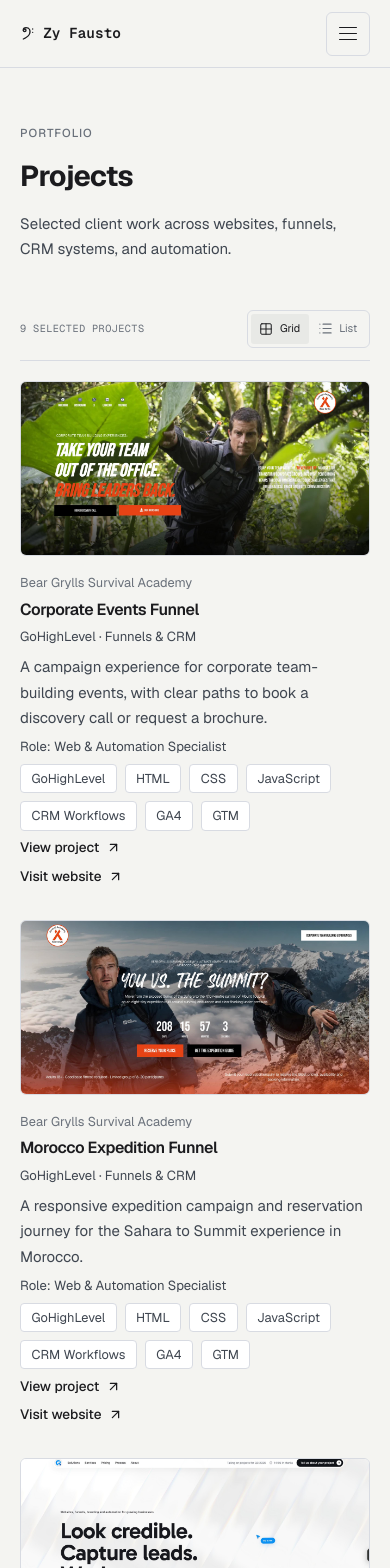
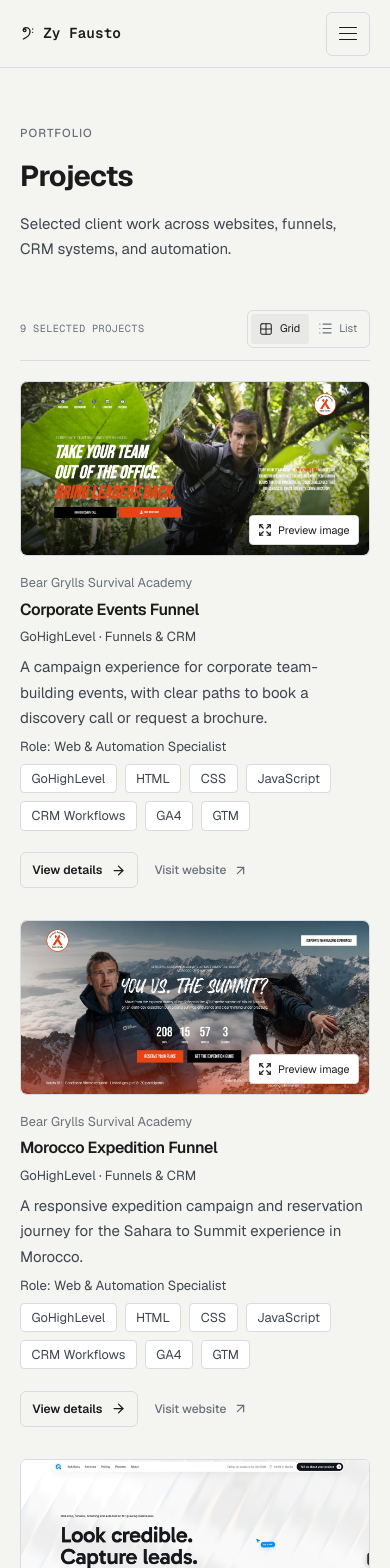
Before and after one commit to SphinxyNine/2026-Portfolio, a Next.js app: page /work in a window 390 px wide. Shown: the top 1568 px of the page. Built offline with nearby package versions, Linux system fonts and the light colour scheme.

Commit message:
Refresh tech stack and project previews

```diff
--- a/app/globals.css
+++ b/app/globals.css
@@ -317,21 +317,44 @@
   .section-index { font-family: var(--font-geist-mono), monospace; font-size: 0.7rem; letter-spacing: 0; }
   .section-note { max-width: 65ch; color: var(--muted); font-size: 0.875rem; margin: -0.4rem 0 1.8rem; }
   .project-grid { display: grid; grid-template-columns: repeat(2, minmax(0, 1fr)); column-gap: 1.7rem; row-gap: 2.3rem; }
-  .project-card { min-width: 0; }
-  .project-card-visual { position: relative; aspect-ratio: 16 / 8; overflow: hidden; border: 1px solid var(--line); border-radius: var(--radius); background: var(--surface); }
-  .project-card-visual img { object-fit: cover; }
+  .project-card { display: flex; min-width: 0; flex-direction: column; }
+  .project-card-visual { position: relative; aspect-ratio: 16 / 8; border: 1px solid var(--line); border-radius: var(--radius); background: var(--surface); }
+  .project-preview-trigger { position: absolute; inset: 0; display: block; width: 100%; height: 100%; overflow: hidden; padding: 0; border: 0; border-radius: inherit; background: var(--surface); }
+  .project-preview-trigger > img { object-fit: cover; object-position: top center; transition: scale 240ms ease; }
+  .project-preview-trigger:hover > img, .project-preview-trigger:focus-visible > img { scale: 1.025; }
+  .project-preview-hint { position: absolute; right: 0.65rem; bottom: 0.65rem; display: inline-flex; align-items: center; gap: 0.35rem; padding: 0.3rem 0.5rem; border: 1px solid var(--line); border-radius: 4px; background: var(--surface); color: var(--text); font-size: 0.67rem; opacity: 0; transition: opacity 160ms ease; }
+  .project-preview-trigger:hover .project-preview-hint, .project-preview-trigger:focus-visible .project-preview-hint { opacity: 1; }
+  .project-preview-hover { position: fixed; top: 50%; left: calc(50% + var(--sidebar-width) / 2); z-index: 80; width: min(760px, calc(100vw - var(--sidebar-width) - 3rem)); padding: 0.5rem; border: 1px solid var(--line-bright); border-radius: var(--radius); background: var(--surface); box-shadow: 0 20px 60px #0005; opacity: 0; pointer-events: none; transform: translate(-50%, -48%); transition: opacity 180ms ease, transform 180ms ease; }
+  .project-preview-hover-image { position: relative; aspect-ratio: 16 / 8.5; overflow: hidden; background: var(--bg); }
+  .project-preview-hover-image img, .project-preview-dialog-image img { object-fit: contain; }
+  .project-preview-hover > p { padding: 0.45rem 0.35rem 0.1rem; color: var(--text); font-size: 0.75rem; }
+  @media (hover: hover) and (pointer: fine) {
+    .project-preview-trigger:hover + .project-preview-hover,
+    .project-preview-trigger:focus-visible + .project-preview-hover { opacity: 1; transform: translate(-50%, -50%); }
+  }
+  .project-preview-dialog { width: min(1040px, calc(100vw - 2rem)); max-width: none; max-height: calc(100dvh - 2rem); overflow: hidden; padding: 0; border: 1px solid var(--line-bright); border-radius: var(--radius); background: var(--surface); color: var(--text); box-shadow: 0 24px 70px #0007; }
+  .project-preview-dialog::backdrop { background: #000a; }
+  .project-preview-dialog-header { display: flex; align-items: center; justify-content: space-between; gap: 1rem; padding: 0.55rem 0.75rem; border-bottom: 1px solid var(--line); }
+  .project-preview-dialog-header p { overflow: hidden; color: var(--text); font-size: 0.82rem; text-overflow: ellipsis; white-space: nowrap; }
+  .project-preview-dialog-header button { display: grid; width: 34px; height: 34px; place-items: center; border: 0; border-radius: var(--radius); background: transparent; color: var(--text); }
+  .project-preview-dialog-header button:hover { background: var(--surface-raised); }
+  .project-preview-dialog-image { position: relative; width: 100%; height: min(70vw, calc(100dvh - 6rem), 560px); background: var(--bg); }
   .visual-placeholder { display: flex; flex-direction: column; align-items: center; justify-content: center; gap: 0.6rem; height: 100%; color: var(--muted); font-size: 0.75rem; }
   .project-number { position: absolute; left: 1rem; top: 0.7rem; font-family: var(--font-geist-mono), monospace; font-size: 0.65rem; }
-  .project-card-content { display: grid; gap: 0.35rem; padding-top: 1rem; }
+  .project-card-content { display: flex; flex: 1; flex-direction: column; align-items: flex-start; gap: 0.35rem; padding-top: 1rem; }
   .project-client { font-size: 0.8rem; color: var(--muted); }
   .project-card h3 { font-size: clamp(1rem, 0.9rem + 0.3vw, 1.15rem); }
   .project-category, .project-role { font-size: 0.82rem; }
+  .project-card-actions { display: flex; flex-wrap: wrap; align-items: center; gap: 0.65rem 1rem; width: 100%; margin-top: auto; padding-top: 1rem; }
+  .project-card-details { display: inline-flex; align-items: center; gap: 0.55rem; min-height: 36px; padding: 0.4rem 0.7rem; border: 1px solid var(--line); border-radius: var(--radius); color: var(--text); font-size: 0.75rem; font-weight: 550; }
+  .project-card-details:hover { border-color: var(--line-bright); background: var(--surface-raised); }
+  .project-card-live { color: var(--muted); font-size: 0.75rem; }
   .project-status { display: block; width: fit-content; margin-top: 0.45rem; padding: 0.15rem 0.5rem; border: 1px solid var(--line); border-radius: 4px; font-size: 0.7rem; color: var(--muted); }
   .view-collection[data-view="list"] .project-grid { grid-template-columns: 1fr; gap: 0; }
   .view-collection[data-view="list"] .project-card { display: grid; grid-template-columns: 220px minmax(0, 1fr); gap: 1.3rem; padding: 1rem 0; border-bottom: 1px solid var(--line); }
   .view-collection[data-view="list"] .project-card:first-child { padding-top: 0; }
   .view-collection[data-view="list"] .project-card-visual { aspect-ratio: 16 / 9; }
-  .view-collection[data-view="list"] .project-card-content { align-content: center; padding-top: 0; }
+  .view-collection[data-view="list"] .project-card-content { justify-content: center; padding-top: 0; }
   .view-collection[data-view="list"] .project-card-content > p:not(.project-client, .project-category),
   .view-collection[data-view="list"] .project-card .tag-list { display: none; }
   .tag-list { display: flex; flex-wrap: wrap; gap: 0.5rem; }
@@ -340,9 +363,7 @@
   .stack-row:first-child { padding-top: 0.25rem; }
   .stack-row:last-child { border-bottom: 0; padding-bottom: 0; }
   .stack-row h3 { padding-top: 0.2rem; font-size: 0.91rem; font-weight: 500; }
-  .pending-tools { margin-top: 0.75rem; font-size: 0.78rem; color: var(--muted); }
-  .pending-tools summary { cursor: pointer; width: fit-content; }
-  .pending-tools p { margin-top: 0.5rem; color: var(--muted); }
+  .stack-description { margin-bottom: 0.7rem; color: var(--muted); font-size: 0.84rem; }
   .experience-row { display: grid; grid-template-columns: 175px minmax(0, 1fr); gap: 2rem; border-bottom: 1px solid var(--line); padding: 1.8rem 0; }
   .experience-row:first-child { padding-top: 0; }
   .experience-row:last-child { padding-bottom: 0; border-bottom: 0; }
@@ -610,6 +631,7 @@
     .mobile-menu .theme-choice { width: 34px; height: 34px; }
     .mobile-menu .sound-settings-panel { right: auto; left: 0; }
     .page { padding-top: 2.5rem; }
+    .project-preview-hover { left: 50%; width: min(760px, calc(100vw - 2rem)); }
   }
   @media (max-width: 700px) {
     .page, .site-footer { width: calc(100% - 2.5rem); }
@@ -641,6 +663,7 @@
     .overview-highlights li + li { border-left: 0; border-top: 1px solid var(--line); }
     .project-grid { grid-template-columns: 1fr; row-gap: 2rem; }
     .project-card-visual { aspect-ratio: 16 / 8; }
+    .project-preview-hint { opacity: 1; }
     .view-collection[data-view="list"] .project-card { grid-template-columns: 105px minmax(0, 1fr); gap: 0.9rem; }
     .view-collection[data-view="list"] .project-card-visual { aspect-ratio: 1; }
     .view-collection[data-view="list"] .project-card .visual-placeholder > span:not(.project-number) { display: none; }
--- a/app/page.tsx
+++ b/app/page.tsx
@@ -15,6 +15,7 @@
 import { SelectedWorkCarousel } from '@/components/selected-work-carousel';
 import {
   credentials,
+  coreStack,
   experience,
   experiencePeriod,
   overviewHighlights,
@@ -24,8 +25,6 @@
 } from '@/data/portfolio';
 
 const featuredExperience = [experience[0], experience[1], experience[3]];
-const featuredStack = ['GoHighLevel', 'React', 'JavaScript', 'CRM workflows', 'GA4', 'GTM', 'Node.js', 'MongoDB'];
-
 const credentialIcons = {
   Certification: Award,
   Training: Network,
@@ -85,7 +84,7 @@
             <Link className="inline-link" href="/skills">View all <ArrowRight size={14} /></Link>
           </div>
           <ul className="tag-list home-stack-tags" aria-label="Core tools">
-            {featuredStack.map((tool) => <li key={tool}>{tool}</li>)}
+            {coreStack.map((tool) => <li key={tool}>{tool}</li>)}
           </ul>
         </div>
       </section>
--- a/app/skills/page.tsx
+++ b/app/skills/page.tsx
@@ -3,13 +3,13 @@
 import { TechStackContent } from '@/components/portfolio-sections';
 
 export const metadata: Metadata = {
-  title: 'Tech Stack', description: 'Technologies and tools, grouped by the work they support.',
+  title: 'Tech Stack', description: 'The development, CRM, automation, and tracking tools behind my client work.',
   alternates: { canonical: '/skills/' },
 };
 export default function Page() {
   return (
     <div className="page">
-      <PageIntro eyebrow="Portfolio" title="Tech Stack" description="Technologies and tools, grouped by the work they support." />
+      <PageIntro eyebrow="Portfolio" title="Tech Stack" description="The development, CRM, automation, and tracking tools behind my client work." />
       <TechStackContent />
     </div>
   );
--- a/components/project-card.tsx
+++ b/components/project-card.tsx
@@ -1,7 +1,7 @@
-import { ArrowUpRight, ImageIcon } from 'lucide-react';
-import Image from 'next/image';
+import { ArrowRight, ArrowUpRight, ImageIcon } from 'lucide-react';
 import Link from 'next/link';
 import type { Project } from '@/data/portfolio';
+import { ProjectImagePreview } from '@/components/project-image-preview';
 import { TagList } from '@/components/tag-list';
 import { isSafeExternalUrl } from '@/lib/links';
 
@@ -11,7 +11,7 @@
   return (
     <article className="project-card">
       <div className="project-card-visual">
-        {screenshot ? <Image src={screenshot.src} alt={screenshot.alt} fill sizes="(max-width: 700px) 100vw, 50vw" /> : (
+        {screenshot ? <ProjectImagePreview screenshot={screenshot} title={project.title} /> : (
           <div className="visual-placeholder">
             <span className="project-number">{String(index + 1).padStart(2, '0')}</span>
             <ImageIcon size={24} strokeWidth={1.25} aria-hidden="true" />
@@ -26,14 +26,16 @@
         {project.summary && <p>{project.summary}</p>}
         {project.role && <p className="project-role">Role: {project.role}</p>}
         <TagList items={project.tools} />
-        {project.placeholder ? <span className="project-status">Details pending</span> : (
-          <Link className="inline-link" href={isSafeExternalUrl(project.caseStudyUrl) ? project.caseStudyUrl : `/work/${project.slug}/`}>
-            View project <ArrowUpRight size={15} />
-          </Link>
-        )}
-        {!project.placeholder && isSafeExternalUrl(project.liveUrl) && (
-          <a className="inline-link" href={project.liveUrl} target="_blank" rel="noopener noreferrer">Visit website <ArrowUpRight size={15} /></a>
-        )}
+        <div className="project-card-actions">
+          {project.placeholder ? <span className="project-status">Details pending</span> : (
+            <Link className="project-card-details" href={isSafeExternalUrl(project.caseStudyUrl) ? project.caseStudyUrl : `/work/${project.slug}/`}>
+              View details <ArrowRight size={15} aria-hidden="true" />
+            </Link>
+          )}
+          {!project.placeholder && isSafeExternalUrl(project.liveUrl) && (
+            <a className="inline-link project-card-live" href={project.liveUrl} target="_blank" rel="noopener noreferrer">Visit website <ArrowUpRight size={15} aria-hidden="true" /></a>
+          )}
+        </div>
       </div>
     </article>
   );
--- /dev/null
+++ b/components/project-image-preview.tsx
@@ -0,0 +1,47 @@
+'use client';
+
+import { Expand, X } from 'lucide-react';
+import Image from 'next/image';
+import { useRef } from 'react';
+
+type Screenshot = { src: string; alt: string };
+
+export function ProjectImagePreview({ screenshot, title }: { screenshot: Screenshot; title: string }) {
+  const dialogRef = useRef<HTMLDialogElement>(null);
+
+  return (
+    <>
+      <button
+        className="project-preview-trigger"
+        type="button"
+        aria-label={`Enlarge preview of ${title}`}
+        onClick={() => dialogRef.current?.showModal()}
+      >
+        <Image src={screenshot.src} alt={screenshot.alt} fill sizes="(max-width: 700px) 100vw, (max-width: 1100px) 50vw, 520px" />
+        <span className="project-preview-hint" aria-hidden="true"><Expand size={14} /> Preview image</span>
+      </button>
+      <div className="project-preview-hover" aria-hidden="true">
+        <div className="project-preview-hover-image">
+          <Image src={screenshot.src} alt="" fill sizes="(max-width: 900px) 90vw, 760px" />
+        </div>
+        <p>{title}</p>
+      </div>
+      <dialog
+        ref={dialogRef}
+        className="project-preview-dialog"
+        aria-label={`${title} image preview`}
+        onClick={(event) => {
+          if (event.target === event.currentTarget) event.currentTarget.close();
+        }}
+      >
+        <div className="project-preview-dialog-header">
+          <p>{title}</p>
+          <button type="button" aria-label="Close image preview" onClick={() => dialogRef.current?.close()}><X size={18} /></button>
+        </div>
+        <div className="project-preview-dialog-image">
+          <Image src={screenshot.src} alt={screenshot.alt} fill sizes="(max-width: 700px) 95vw, 1000px" />
+        </div>
+      </dialog>
+    </>
+  );
+}
--- a/data/portfolio.ts
+++ b/data/portfolio.ts
@@ -264,13 +264,34 @@
   return `From ${item.startDate}`;
 }
 
+export const coreStack = ['GoHighLevel', 'React', 'Next.js', 'TypeScript', 'ManyChat', 'GA4', 'GTM', 'Node.js'];
+
 export const skills = [
-  { title: 'Web development', items: ['HTML', 'CSS', 'JavaScript', 'React', 'Node.js', 'MongoDB', 'Git', 'GitHub'], pending: [] as string[] },
-  { title: 'Funnels & CRM', items: ['GoHighLevel', 'Landing pages', 'Forms', 'CRM workflows', 'Pipelines'], pending: [] as string[] },
-  { title: 'Automation & integration', items: ['Business automation', 'Integrations', 'Lead routing', 'Automated follow-ups'], pending: ['ManyChat', 'Webhooks', 'Google Sheets', 'API integrations'] },
-  { title: 'Analytics', items: ['Google Analytics 4', 'Google Tag Manager', 'UTM tracking', 'Conversion tracking'], pending: ['Meta Pixel'] },
-  { title: 'Design / development tools', items: ['Figma', 'Postman'], pending: ['VS Code', 'Notion', 'Lovable'] },
-  { title: 'Other web platforms', items: ['Shopify', 'WordPress', 'Webflow', 'Framer'], pending: [] as string[] },
+  {
+    title: 'Web development',
+    description: 'Responsive client websites and application frontends.',
+    items: ['HTML', 'CSS', 'JavaScript', 'TypeScript', 'React', 'Next.js', 'Vite', 'Node.js', 'MongoDB'],
+  },
+  {
+    title: 'Funnels & CRM',
+    description: 'Campaign pages and the lead journeys behind them.',
+    items: ['GoHighLevel', 'Landing pages', 'Forms', 'Booking flows', 'Pipelines', 'CRM workflows', 'Lead routing'],
+  },
+  {
+    title: 'Automation',
+    description: 'Follow-ups and guided conversations for customer inquiries.',
+    items: ['ManyChat', 'Facebook Messenger', 'Automated follow-ups', 'Tags', 'Lead notifications'],
+  },
+  {
+    title: 'Analytics & tracking',
+    description: 'Measurement for campaign and conversion journeys.',
+    items: ['Google Analytics 4', 'Google Tag Manager', 'UTM tracking', 'Conversion events'],
+  },
+  {
+    title: 'Design & delivery',
+    description: 'Tools used to design, build, and ship the work.',
+    items: ['Figma', 'Postman', 'Git', 'GitHub'],
+  },
 ];
 export type Credential = {
   name: string; provider: string; year: string; credentialURL: string;
```
Also changed, not shown: components/portfolio-sections.tsx (+2 -7 lines).
